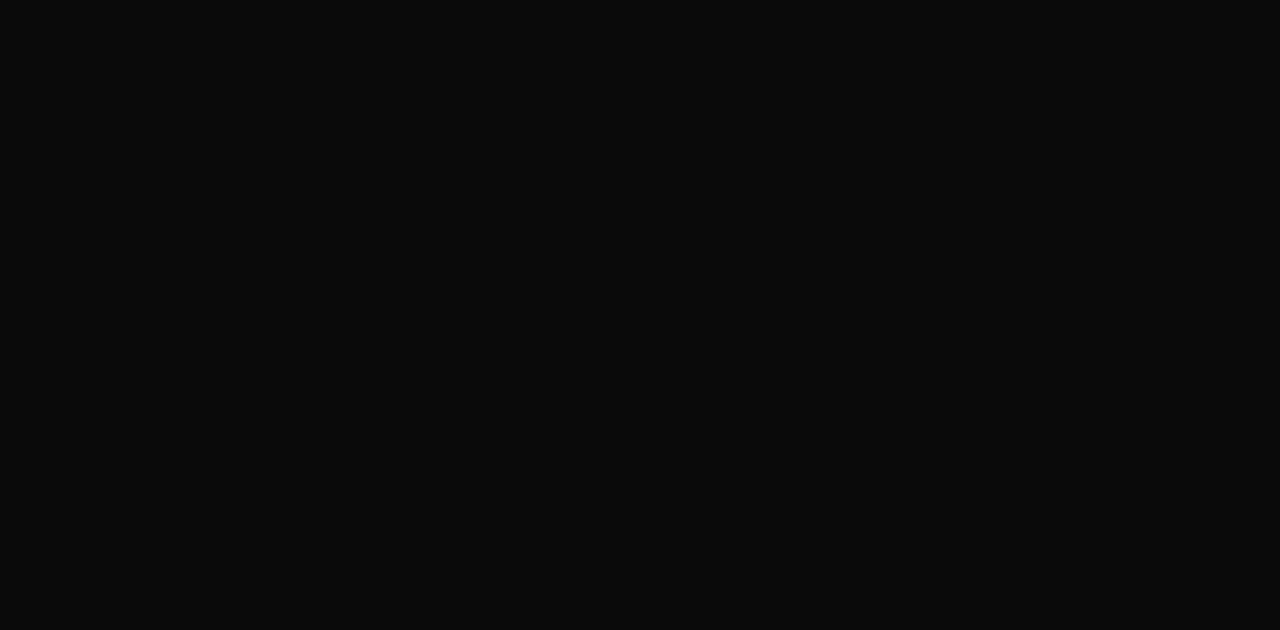
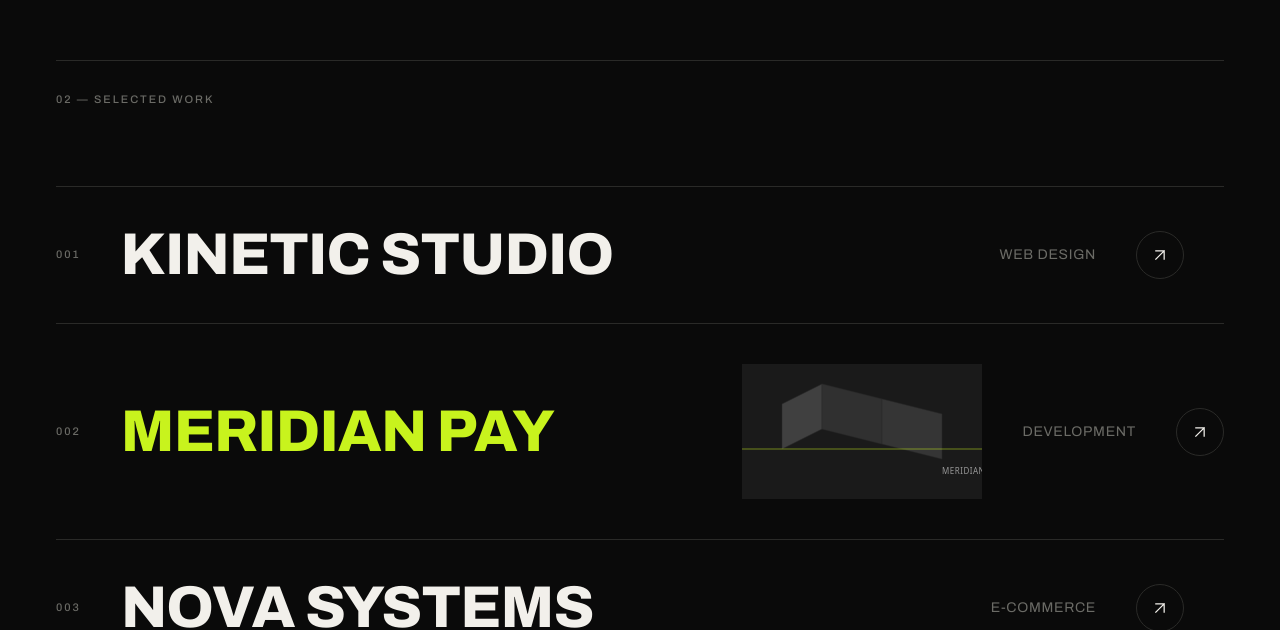
Before and after one commit to anythinghack44-sudo/portfolio, a Next.js app: page / in a window 1280 px wide. Shown: the part 1771-2401 px from the top of the page. Before the commit the page ends 1719 px from the top, so only its background shows below. Built offline with nearby package versions, Linux system fonts and the light colour scheme.

Commit message:
feat: add Work section component and integrate into page layout
Added a new Work section component and included it in the main page layout.

Co-authored-by: Hrushikesh Behera <91274056+Hrushi1230@users.noreply.github.com>

```diff
--- a/app/page.tsx
+++ b/app/page.tsx
@@ -1,6 +1,7 @@
 import { SiteNav } from '@/components/site-nav'
 import { Hero } from '@/components/sections/hero'
 import { About } from '@/components/sections/about'
+import { Work } from '@/components/sections/work'
 
 export default function Page() {
   return (
@@ -9,6 +10,7 @@ export default function Page() {
       <main>
         <Hero />
         <About />
+        <Work />
       </main>
     </>
   )
--- /dev/null
+++ b/components/sections/work.tsx
@@ -0,0 +1,128 @@
+import Link from 'next/link'
+import { work } from '@/lib/content'
+
+export function Work() {
+  return (
+    <section id="work" className="gutter py-20 lg:py-28">
+      <div className="mb-16 border-t border-border pt-6 lg:mb-20 lg:pt-8">
+        <p className="type-label text-meta">{work.label}</p>
+      </div>
+
+      <div className="space-y-0">
+        {work.projects.map((project, idx) => (
+          <article key={project.index}>
+            <Link
+              href={project.href}
+              className="group relative block border-t border-border py-8 transition-colors hover:bg-surface/50 lg:py-10"
+            >
+              <div className="grid grid-cols-[auto_1fr_auto] items-center gap-6 lg:grid-cols-[auto_1fr_auto_auto_auto] lg:gap-10">
+                {/* Index number */}
+                <span className="type-label text-meta">{project.index}</span>
+
+                {/* Project name */}
+                <h3
+                  className={`type-statement text-balance ${
+                    project.featured ? 'text-accent' : 'text-foreground'
+                  }`}
+                >
+                  {project.name}
+                </h3>
+
+                {/* Thumbnail - only on featured project, desktop only */}
+                {project.featured && (
+                  <div className="relative hidden aspect-[16/9] w-60 overflow-hidden bg-muted lg:block">
+                    <div className="absolute inset-0 flex items-center justify-center">
+                      {/* Placeholder architectural thumbnail */}
+                      <svg
+                        viewBox="0 0 240 135"
+                        className="h-full w-full"
+                        aria-hidden="true"
+                      >
+                        {/* Grid background */}
+                        <rect width="240" height="135" fill="#1a1a1a" />
+
+                        {/* Architectural shapes - angular building forms */}
+                        <path
+                          d="M40 85 L40 40 L80 20 L80 65 Z"
+                          fill="#404040"
+                          stroke="#2a2a2a"
+                          strokeWidth="0.5"
+                        />
+                        <path
+                          d="M80 65 L80 20 L140 35 L140 80 Z"
+                          fill="#303030"
+                          stroke="#2a2a2a"
+                          strokeWidth="0.5"
+                        />
+                        <path
+                          d="M140 80 L140 35 L200 50 L200 95 Z"
+                          fill="#353535"
+                          stroke="#2a2a2a"
+                          strokeWidth="0.5"
+                        />
+
+                        {/* Ground plane */}
+                        <line
+                          x1="0"
+                          y1="85"
+                          x2="240"
+                          y2="85"
+                          stroke="#c8f31d"
+                          strokeWidth="0.5"
+                        />
+
+                        {/* Label */}
+                        <text
+                          x="200"
+                          y="110"
+                          fill="#999"
+                          fontSize="8"
+                          fontFamily="system-ui"
+                          letterSpacing="0.5"
+                        >
+                          MERIDIAN PAY
+                        </text>
+                      </svg>
+                    </div>
+                  </div>
+                )}
+
+                {/* Category */}
+                <span className="hidden text-sm uppercase tracking-wider text-meta lg:block">
+                  {project.category}
+                </span>
+
+                {/* Arrow icon */}
+                <div className="flex size-10 shrink-0 items-center justify-center rounded-full border border-border text-foreground transition-colors group-hover:border-accent group-hover:text-accent lg:size-12">
+                  <svg
+                    viewBox="0 0 24 24"
+                    className="size-4 lg:size-5"
+                    fill="none"
+                    aria-hidden="true"
+                  >
+                    <path
+                      d="M7 17L17 7m0 0H7m10 0v10"
+                      stroke="currentColor"
+                      strokeWidth="1.5"
+                      strokeLinecap="square"
+                    />
+                  </svg>
+                </div>
+              </div>
+
+              {/* Mobile category */}
+              <span className="mt-3 block text-sm uppercase tracking-wider text-meta lg:hidden">
+                {project.category}
+              </span>
+            </Link>
+
+            {/* Last item gets bottom border */}
+            {idx === work.projects.length - 1 && (
+              <div className="border-t border-border" />
+            )}
+          </article>
+        ))}
+      </div>
+    </section>
+  )
+}
```
